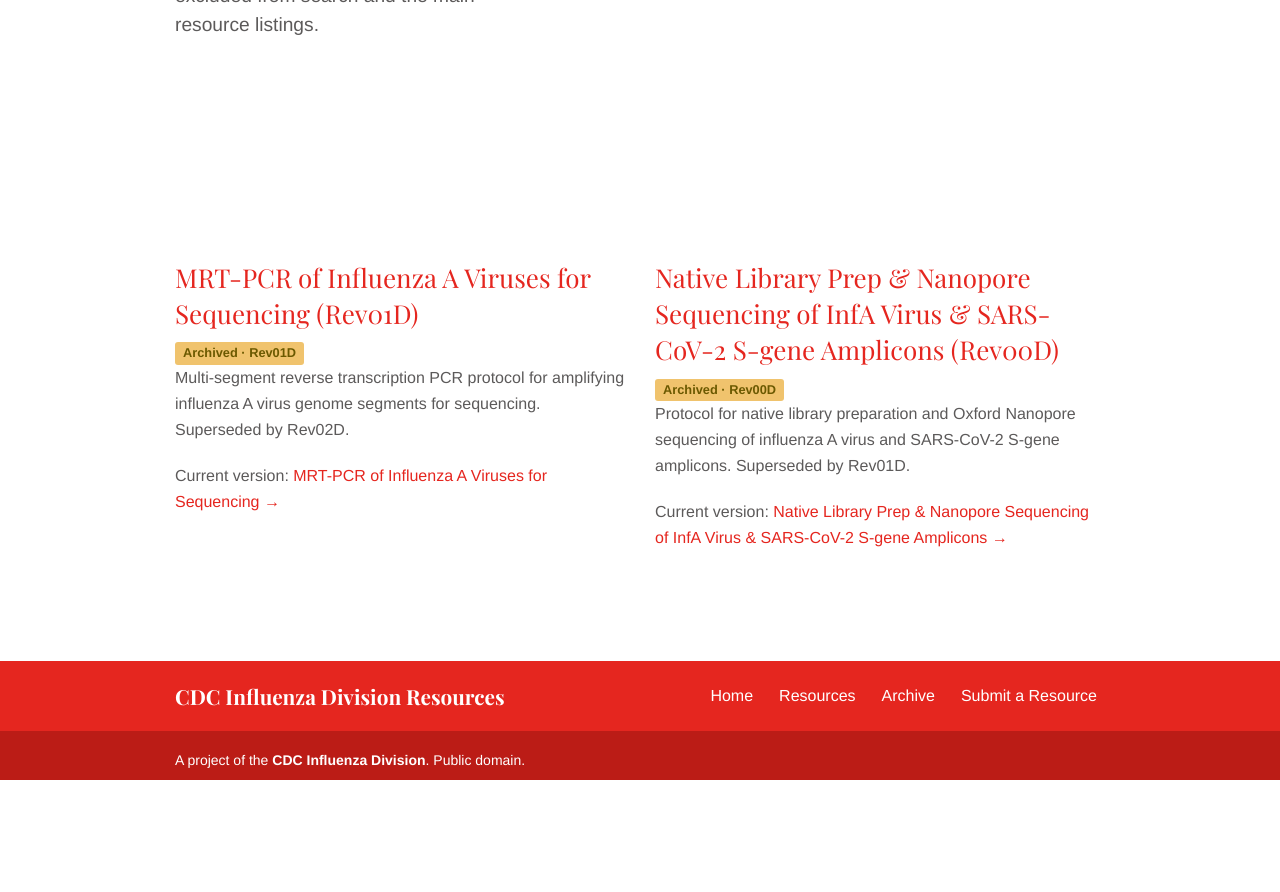
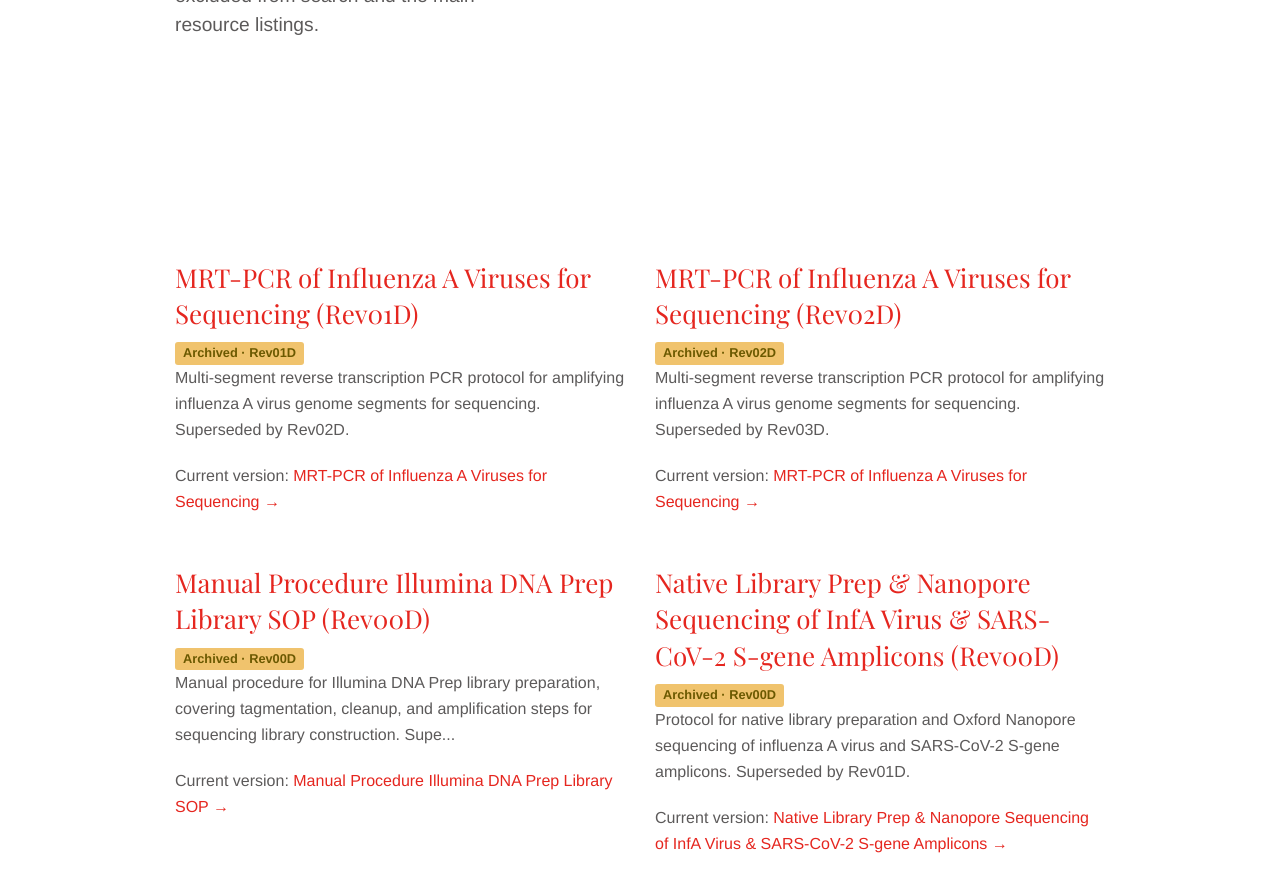
Before and after one commit to CDCgov/influenza-resources, a Jekyll site: the page built from site/pages/archive.md, in a window 1280 px wide and 900 px high, scrolled down 419 px. Shown: the top 892 px of the window. Built offline with Jekyll 4.4.1, drawn with Linux system fonts in a browser that asks for light colours; before the commit the page ends 1199 px from its top, so only the background shows below that.

Commit message:
feat: add new SOP documents for DNA library preparation and update existing ones

```diff
--- /dev/null
+++ b/site/_resources/laboratory/illumina-dna-prep-manual-rev00.md
@@ -0,0 +1,20 @@
+---
+title: "Manual Procedure Illumina DNA Prep Library SOP (Rev00D)"
+categories:
+  - laboratory
+subcategory: "Library Preparation"
+summary: >-
+  Manual procedure for Illumina DNA Prep library preparation, covering tagmentation,
+  cleanup, and amplification steps for sequencing library construction. Superseded by Rev01D.
+local_path: "docs/laboratory/LP-519Rev00D - Manual Procedure Illumina DNA Prep Library SOP.pdf"
+tags:
+  - illumina
+  - library-prep
+  - dna-prep
+authors:
+  - "CDC Influenza Division"
+revision: "Rev00D"
+supersedes: ""
+superseded_by: "illumina-dna-prep-manual"
+archived: true
+---
--- a/site/_resources/laboratory/illumina-dna-prep-manual.md
+++ b/site/_resources/laboratory/illumina-dna-prep-manual.md
@@ -5,13 +5,16 @@ categories:
 subcategory: "Library Preparation"
 summary: >-
   Manual procedure for Illumina DNA Prep library preparation, covering tagmentation,
-  cleanup, and amplification steps for sequencing library construction.
-local_path: "docs/laboratory/LP-519Rev00D - Manual Procedure Illumina DNA Prep Library SOP.pdf"
+  cleanup, and amplification steps for sequencing library construction. Current revision.
+local_path: "docs/laboratory/LP-519Rev01D - Manual Procedure Illumina DNA Prep Library SOP.pdf"
 tags:
   - illumina
   - library-prep
   - dna-prep
 authors:
   - "CDC Influenza Division"
-revision: "Rev00D"
+revision: "Rev01D"
+supersedes: "illumina-dna-prep-manual-rev00"
+superseded_by: ""
+archived: false
 ---
--- /dev/null
+++ b/site/_resources/laboratory/mrt-pcr-influenza-a-rev02.md
@@ -0,0 +1,20 @@
+---
+title: "MRT-PCR of Influenza A Viruses for Sequencing (Rev02D)"
+categories:
+  - laboratory
+subcategory: "PCR & Amplification"
+summary: >-
+  Multi-segment reverse transcription PCR protocol for amplifying influenza A virus
+  genome segments for sequencing. Superseded by Rev03D.
+local_path: "docs/laboratory/LP-497Rev02D - MRT-PCR of Influenza A Viruses for Sequencing.pdf"
+tags:
+  - mrt-pcr
+  - influenza-a
+  - sequencing
+authors:
+  - "CDC Influenza Division"
+revision: "Rev02D"
+supersedes: "mrt-pcr-influenza-a-rev01"
+superseded_by: "mrt-pcr-influenza-a"
+archived: true
+---
--- a/site/_resources/laboratory/mrt-pcr-influenza-a.md
+++ b/site/_resources/laboratory/mrt-pcr-influenza-a.md
@@ -6,15 +6,15 @@ subcategory: "PCR & Amplification"
 summary: >-
   Multi-segment reverse transcription PCR protocol for amplifying influenza A virus
   genome segments for sequencing. Current revision.
-local_path: "docs/laboratory/LP-497Rev02D - MRT-PCR of Influenza A Viruses for Sequencing.pdf"
+local_path: "docs/laboratory/LP-497Rev03D - MRT-PCR of Influenza A Viruses for Sequencing.pdf"
 tags:
   - mrt-pcr
   - influenza-a
   - sequencing
 authors:
   - "CDC Influenza Division"
-revision: "Rev02D"
-supersedes: "mrt-pcr-influenza-a-rev01"
+revision: "Rev03D"
+supersedes: "mrt-pcr-influenza-a-rev02"
 superseded_by: ""
 archived: false
 ---
```
Also changed, not shown: site/_resources/laboratory/dna-library-prep-miseq-i100.md (added, +18 -0 lines), site/_resources/laboratory/dna-library-prep-nextseq-1000-2000.md (added, +18 -0 lines), 4 other files.
